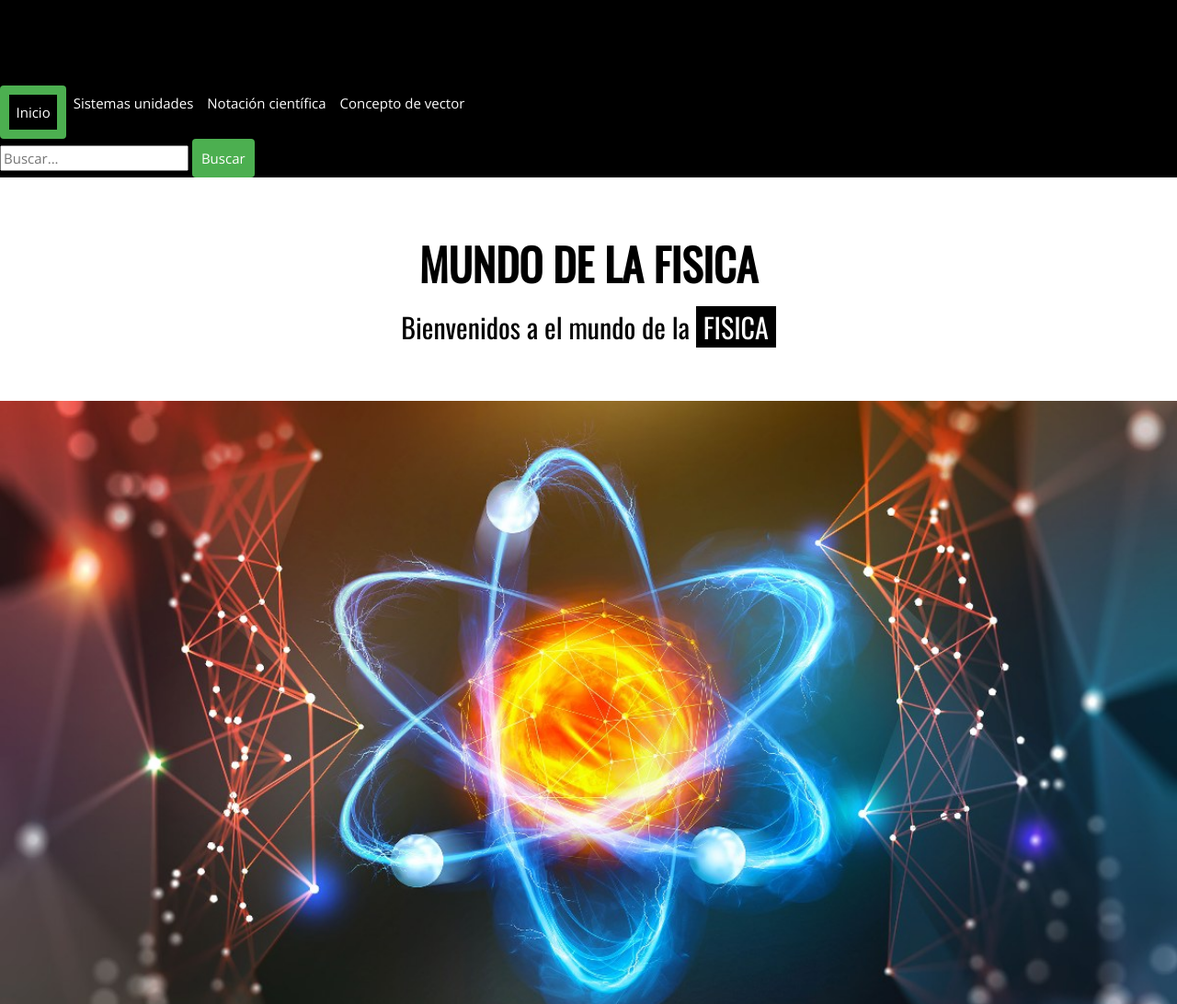
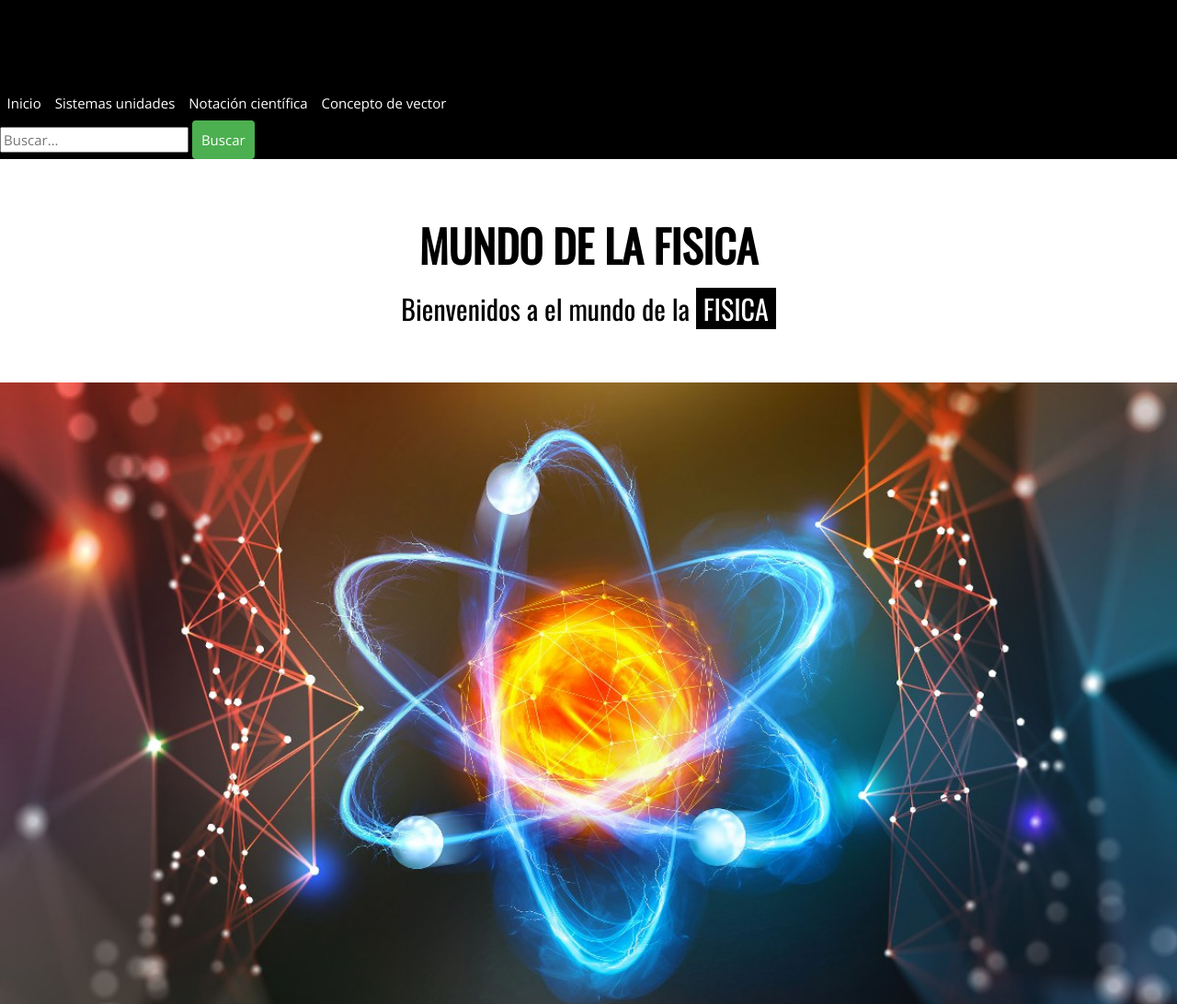
Before and after one commit to Dreyveringx/ciencia, a plain HTML site: page index.html in a window 1280 px wide. Shown: the top 1092 px of the page at 92% size. Drawn offline with nearby package versions, Linux system fonts and the light colour scheme.

Commit message:
se elimina boton

```diff
--- a/index.html
+++ b/index.html
@@ -13,7 +13,7 @@
 
 <nav class="menu">
       <ul>
-        <li><button><a href="/index.html#">Inicio</a></li></button>
+        <li><a href="/index.html#">Inicio</a></li>
         <li><a href="/menu2.html">Sistemas unidades </a></li>
         <li><a href="/menu3.html">Notación científica</a></li>
         <li><a href="/menu4.html">Concepto de vector</a></li>
```
